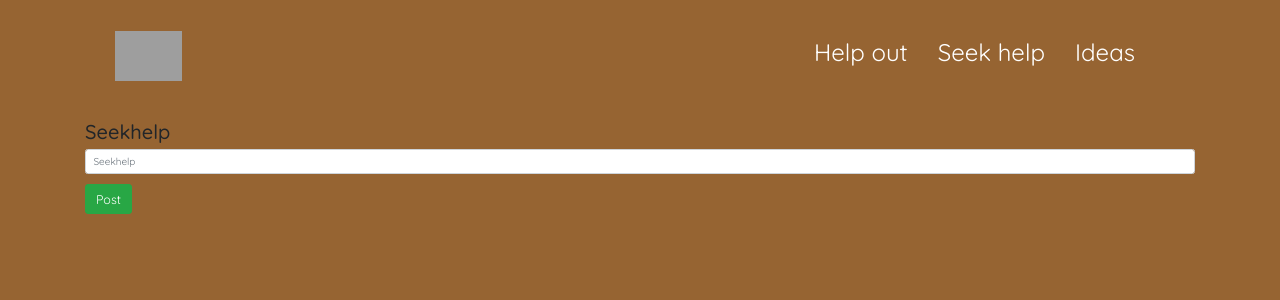
After one commit to Jeffmusa/Brain_Storm, a Django app: page /seek/ in a window 1280 px wide. The commit adds this page. Shown: the top 300 px of the page. Run offline with Django 3.2, Linux system fonts and the light colour scheme; data that the repository does not hold is empty; some libraries are stand-ins or nearby versions; grey boxes are pictures that could not be loaded.

Commit message:
helping others

```diff
--- a/brainstee/forms.py
+++ b/brainstee/forms.py
@@ -1,7 +1,8 @@
 from django import forms
 from django.contrib.auth.forms import UserCreationForm
 from django.contrib.auth.models import User
-from .models import Profile
+from .models import Profile,Seek,Help,Idea
+
 
 class SignupForm(UserCreationForm):
     email = forms.EmailField(max_length=200, help_text='Required')
@@ -13,3 +14,21 @@ class ProfileForm(forms.ModelForm):
     class Meta:
         model = Profile
         fields = ('pro_photo','email','bio','location')
+
+class SeekForm(forms.ModelForm):
+    class Meta:
+        model = Seek
+        exclude =  []
+        fields = ['seekhelp',]
+
+class HelpForm(forms.ModelForm):
+    class Meta:
+        model = Help
+        exclude =  []
+        fields = ['helpout',]
+
+class IdeaForm(forms.ModelForm):
+    class Meta:
+        model = Idea
+        exclude =  []
+        fields = ['idea',]
--- a/brainstee/models.py
+++ b/brainstee/models.py
@@ -18,3 +18,19 @@ class Profile(models.Model):
 
     def delete_profile(self):
         self.delete()
+
+
+class Seek(models.Model):
+    seekhelp = models.CharField(max_length =130,null=True)
+    user = models.ForeignKey(User, null=True)
+
+
+class Help(models.Model):
+    helpout = models.CharField(max_length =130,null=True)
+    user = models.ForeignKey(User, null=True)
+    seek = models.ForeignKey(Seek,related_name='help',null=True)
+
+
+class Idea(models.Model):
+    idea = models.CharField(max_length =130,null=True)
+    user = models.ForeignKey(User, null=True)
--- a/brainstee/templates/base.html
+++ b/brainstee/templates/base.html
@@ -8,7 +8,7 @@
     <meta charset="utf-8" />
 
     <meta http-equiv="X-UA-Compatible" content="IE=edge">
-    <link rel="shortcut icon" href="https://images.vexels.com/media/users/3/136361/isolated/preview/52e09bb5f15459612d650e632d251928-man-idea-silhouette-by-vexels.png">
+    <link rel="shortcut icon" href="https://vignette.wikia.nocookie.net/assassinscreed/images/a/a4/Idea.png/revision/latest?cb=20110921093323">
     <meta name="viewport" content="width=device-width, initial-scale=1">
        {% block styles %}
         {% bootstrap_css %}
@@ -34,7 +34,7 @@
 
 @media screen and (max-width: 1520px) {
   body {
-    background-color: rgb(143, 139, 158);
+    background-color: rgb(150, 100, 50);
   }
 }
 </style>
--- a/brainstee/templates/navbar.html
+++ b/brainstee/templates/navbar.html
@@ -4,14 +4,15 @@
 <nav class="nav">
     <div class="container">
         <div class="logo">
-            <a href="/">Your Logo</a>
+          <a href="/"> <img src="https://vignette.wikia.nocookie.net/assassinscreed/images/a/a4/Idea.png/revision/latest?cb=20110921093323" height="50px" alt="home">
+            </a>
         </div>
         <div id="mainListDiv" class="main_list">
             <ul class="navlinks">
-                <li><a href="#">Contribute</a></li>
-                <li><a href="#">Seek help</a></li>
+                <li><a href="/helpout">Help out</a></li>
+                <li><a href="/seek">Seek help</a></li>
                 <li><a href="#">Ideas</a></li>
-                <li><a href="/profile">Profile</a></li>
+                <li><a href="/profile/{{user.username}}">{{user.username | upper}}</a></li>
             </ul>
         </div>
         <span class="navTrigger">
--- a/brainstee/templates/profile.html
+++ b/brainstee/templates/profile.html
@@ -1,7 +1,7 @@
 {% extends 'base.html'%} {% load bootstrap4 %} {% load staticfiles %} {{form.media}} {% block content %}
 <a href="/logout" class="btn btn-outline-danger btn-lg" style="text-decoration:none;">Logout</a>
 <div class="text-right">
-  <div class="text"><button class='btn btn-outline-success' data-toggle="modal" data-target="#profile"> Edit profile</button></div>
+  <div class="text"><button class='btn btn-success' data-toggle="modal" data-target="#profile"> Edit profile</button></div>
 </div>
 <div class="modal fade" id="profile" role="dialog">
   <div class="modal-dialog">
@@ -17,7 +17,6 @@
       <div class="modal-body">
         <form action="{%url 'profile'%}" method="post" enctype="multipart/form-data">
           {%csrf_token%} {% bootstrap_form image_form %}
-          <strong><em><p style="color:green">N/B:You will only contribute to the neighbourhood you join here</p></em></strong>
           <input type="submit" class="btn btn-outline-primary" value="Post">
         </form>
 
--- /dev/null
+++ b/brainstee/templates/seek.html
@@ -0,0 +1,18 @@
+{% extends 'base.html'%} {% load bootstrap4 %} {% load staticfiles %} {{form.media}}
+
+ {% block content %} {{ block.super }}
+ <br><br>
+ <div class="container">
+     {% for seek in seek %}
+     <a href="/profiles/{{seek.user.id}}/{{seek.user.username}}">{{seek.user.username}} </a>  {{seek.seekhelp}}
+     {% endfor %}
+     <h2>
+
+         <form action="{%url 'seek'%}" method="post" enctype="multipart/form-data">
+            {%csrf_token%}
+            {% bootstrap_form post_form %}
+            <input type="submit" class="btn btn-success btn-lg" value="Post">
+        </form>
+    </h2>
+</div>
+{% endblock %}
--- a/brainstee/urls.py
+++ b/brainstee/urls.py
@@ -8,6 +8,9 @@ urlpatterns=[
     url(r'^$',views.index,name='index'),
     url(r'^signup/$', views.signup, name='signup'),
     url(r'^profile/',views.profile,name = 'profile'),
+    url(r'^profiles/(\d+)',views.profiles,name='profiles'),
+    url(r'^seek/',views.seek,name = 'seek'),
+    url(r'^helpout/',views.helpout,name = 'helpout'),
     url(r'^activate/(?P<uidb64>[0-9A-Za-z_\-]+)/(?P<token>[0-9A-Za-z]{1,13}-[0-9A-Za-z]{1,20})/$',
         views.activate, name='activate'),
  ]
--- a/brainstee/views.py
+++ b/brainstee/views.py
@@ -2,7 +2,7 @@ from django.shortcuts import render,redirect
 from django.contrib.auth.decorators import login_required
 from django.http import HttpResponse
 from django.contrib.auth import login, authenticate
-from .forms import SignupForm,ProfileForm
+from .forms import SignupForm,ProfileForm,SeekForm,HelpForm
 from django.contrib.sites.shortcuts import get_current_site
 from django.utils.encoding import force_bytes, force_text
 from django.utils.http import urlsafe_base64_encode, urlsafe_base64_decode
@@ -10,7 +10,7 @@ from django.template.loader import render_to_string
 from .tokens import account_activation_token
 from django.contrib.auth.models import User
 from django.core.mail import EmailMessage
-from .models import Profile
+from .models import Profile,Seek,Help
 # Create your views here.
 @login_required(login_url='/accounts/login/')
 def index(request):
@@ -73,3 +73,44 @@ def profile(request):
             image_form = ProfileForm()
             return render(request, 'profile.html', {"image_form": image_form})
     return render(request, 'profile.html', {"image_form": image_form})
+
+
+def profiles(request,id):
+    profile = Profile.objects.get(user_id=id)
+    # seek=Seek.objects.filter(user_id=id)
+
+
+    return render(request,'profiles.html',{"profile":profile})
+
+def seek(request):
+    seek = Seek.objects.all()
+    # neighbourhood = request.user.profile.neighbourhood
+    if request.method == 'POST':
+        post_form = SeekForm(request.POST, request.FILES)
+        if post_form.is_valid():
+            post = post_form.save(commit=False)
+            post.user = request.user
+            # post.neighbourhood = neighbourhood
+            post.save()
+
+        return redirect('/')
+
+    else:
+        post_form = SeekForm()
+    return render(request, 'seek.html', {"post_form": post_form,"seek":seek })
+
+def helpout(request):
+    # seek = request.user.profile.seek
+    if request.method == 'POST':
+        help_form = HelpForm(request.POST, request.FILES)
+        if help_form.is_valid():
+            post = help_form.save(commit=False)
+            post.user = request.user
+            post.seek = seek
+            post.save()
+
+        return redirect('/')
+
+    else:
+        help_form = HelpForm()
+    return render(request, 'help.html', {"help_form": help_form })
```
Also changed, not shown: brainstee/templates/help.html (added, +13 -0 lines), brainstee/templates/profiles.html (added, +47 -0 lines), brainstee/migrations/0002_auto_20181024_2022.py (added), brainstee/migrations/0003_auto_20181024_2025.py (added), brainstee/migrations/0004_auto_20181024_2032.py (added), brainstee/migrations/0005_auto_20181025_0007.py (added), brainstee/migrations/0006_auto_20181025_0018.py (added), brainstee/migrations/0007_idea.py (added), brainstee/migrations/0008_auto_20181025_0027.py (added).
